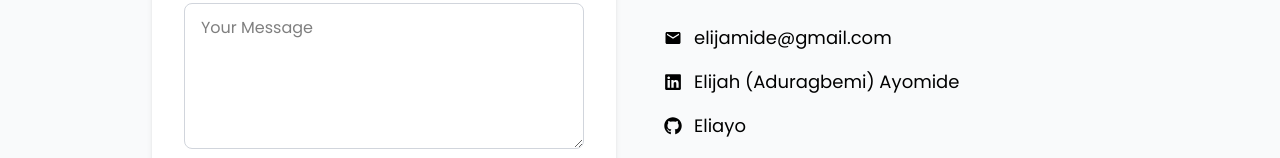
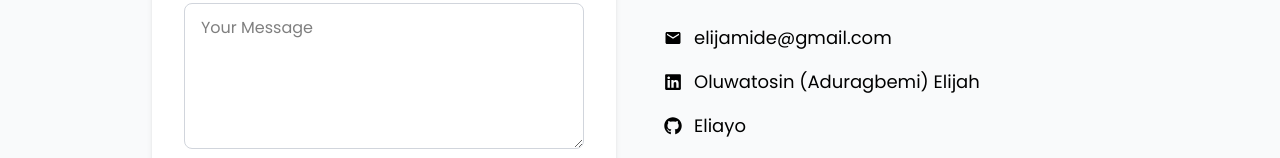
Before and after one commit to Eliayo/portfolio, a React (Vite) app: page /contact in a window 1280 px wide. Shown: the part 573-731 px from the top of the page. Built offline with nearby package versions, Linux system fonts and the light colour scheme.

Commit message:
Fixed few things

```diff
--- a/src/pages/Contact.jsx
+++ b/src/pages/Contact.jsx
@@ -105,12 +105,12 @@
               <MdEmail /> elijamide@gmail.com
             </a>
             <a
-              href="https://linkedin.com/in/elijah-ayomide-26108528"
+              href="https://www.linkedin.com/in/oluwatosin-elijah-261085282"
               target="_blank"
               rel="noreferrer"
               className="flex items-center gap-3 hover:text-blue-600 transition"
             >
-              <FaLinkedin /> Elijah (Aduragbemi) Ayomide
+              <FaLinkedin /> Oluwatosin (Aduragbemi) Elijah
             </a>
             <a
               href="https://github.com/Eliayo"
```
Also changed, not shown: 1 other file (tests, documents, lock files or other folders).
